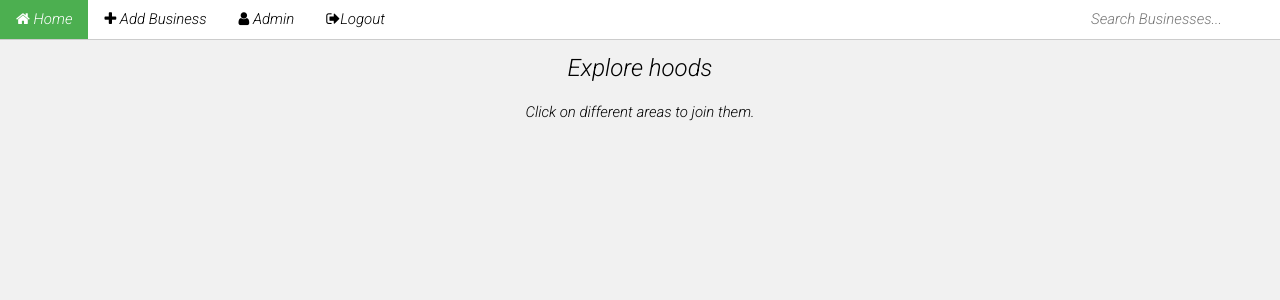
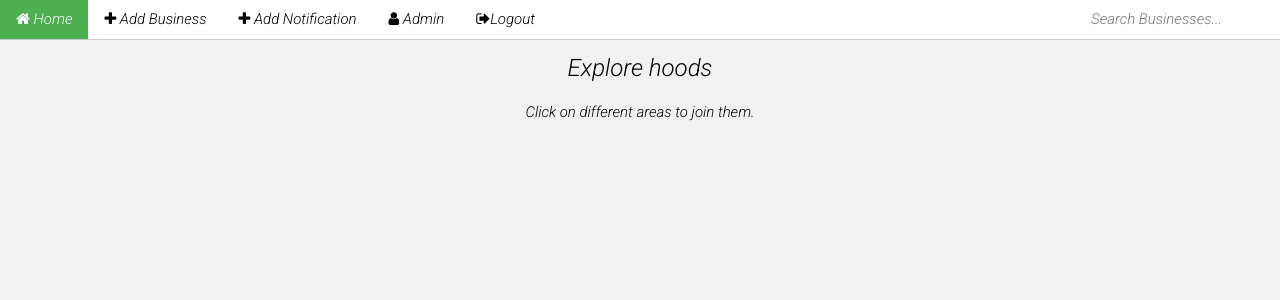
Before and after one commit to ibukamshindi/Neighborhood-Watch, a Django app: page /profile/ in a window 1280 px wide. Shown: the top 300 px of the page. Run offline with Django 3.2, Linux system fonts and the light colour scheme; the visitor is signed in with stand-in values (Sample User, id 1); data that the repository does not hold is empty; some libraries are stand-ins or nearby versions.

Commit message:
add notification view to profile

```diff
--- a/mtaa/templates/profile.html
+++ b/mtaa/templates/profile.html
@@ -24,6 +24,7 @@ body,h1,h2,h3,h4,h5,h6 {font-family: 'Roboto', sans-serif;}
 <div class="w3-bar w3-white w3-border-bottom">
   <a href="{%url 'home'%}" onclick="w3_close()" class="w3-bar-item w3-button  w3-hover-green"><i class="fa fa-home "></i> Home</a>
   <a href="{%url 'add-biz'%}" onclick="w3_close()" class="w3-bar-item w3-button w3-hover-green"><i class="fa fa-plus"></i> Add Business</a>
+  <a href="{%url 'add-alert'%}" onclick="w3_close()" class="w3-bar-item w3-button w3-hover-green"><i class="fa fa-plus"></i> Add Notification</a>
   <a href="/admin" onclick="w3_close()" class="w3-bar-item w3-button w3-hover-green"><i class="fa fa-user"></i> Admin</a>
   <a href="/logout" onclick="w3_close()" class="w3-bar-item w3-button  w3-hover-red"><i class="fa fa-sign-out "></i>Logout</a>
   <form role="search" class="w3-hide-small" action="{%url 'search-biz'%}">
```
